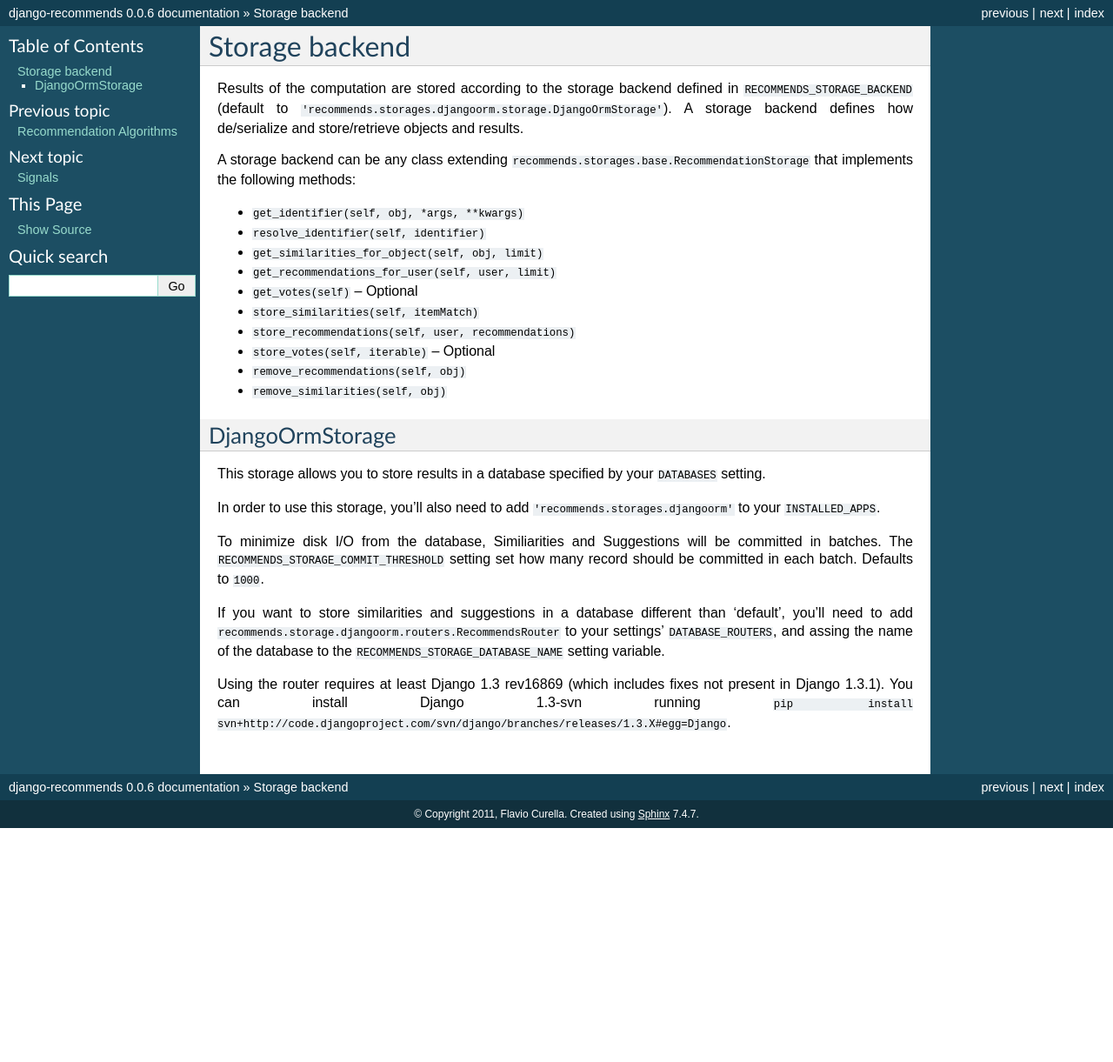
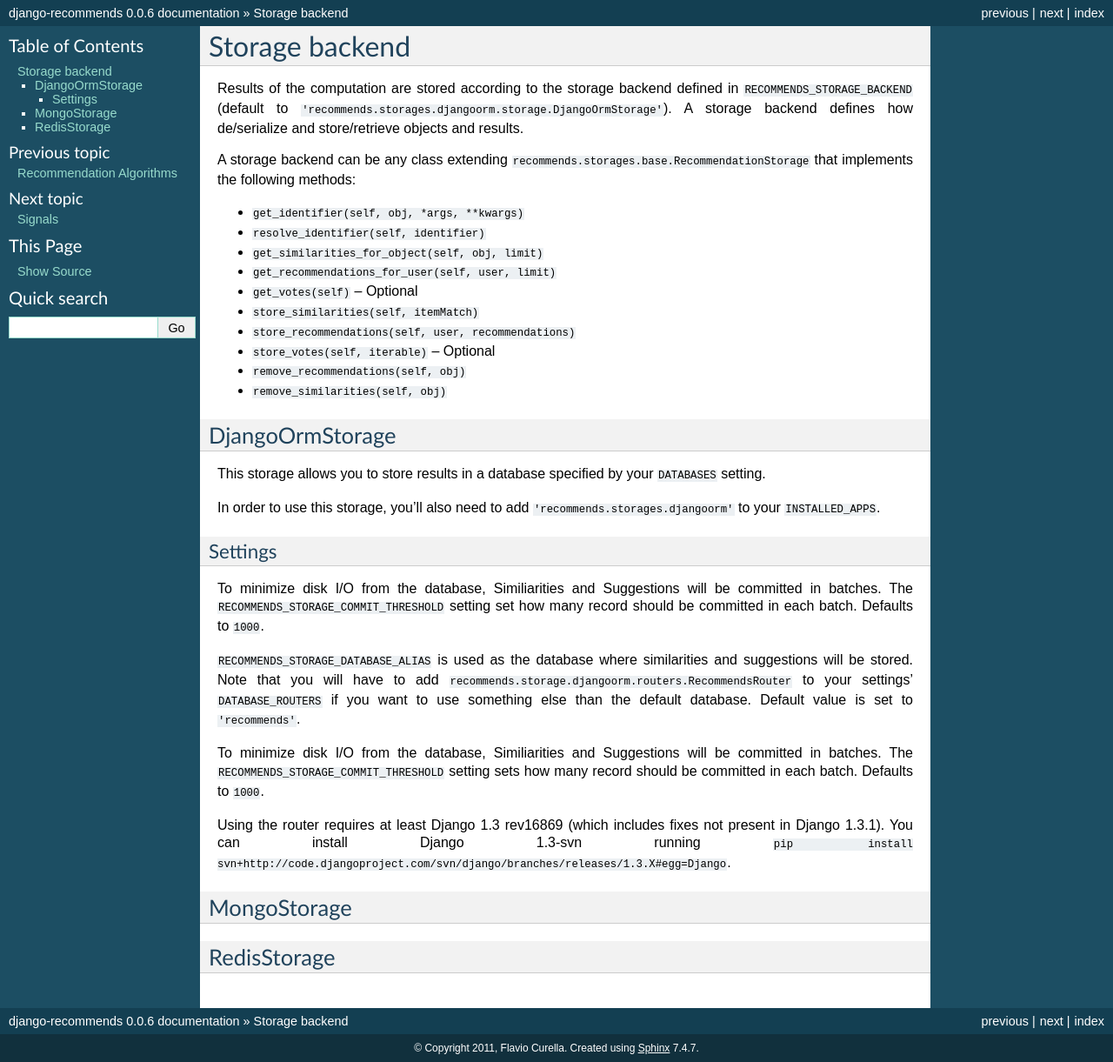
Before and after one commit to fcurella/django-recommends, a Sphinx documentation site: the page built from docs/storages.rst, in a window 1280 px wide. Shown: the whole page at 87% size. Built offline with Sphinx 7.4.7, drawn with Linux system fonts in a browser that asks for light colours; before the commit the page ends 952 px from its top, so only the background shows below that.

Commit message:
changed setting name

```diff
--- a/docs/changelog.rst
+++ b/docs/changelog.rst
@@ -4,7 +4,8 @@ Changelog
 =========
 
 * v0.0.7
-    * added MongodbStorage
+    * added Mongodb storage
+    * added redis storage
 * v0.0.6
 	* added logging
 	* DjangoOrmStorage now saves Similarities and Suggestions in batches, according to the new ``RECOMMENDS_STORAGE_COMMIT_THRESHOLD`` setting.
--- a/docs/storages.rst
+++ b/docs/storages.rst
@@ -26,8 +26,19 @@ This storage allows you to store results in a database specified by your ``DATAB
 
 In order to use this storage, you'll also need to add ``'recommends.storages.djangoorm'`` to your ``INSTALLED_APPS``.
 
+Settings
+~~~~~~~~
+
 To minimize disk I/O from the database, Similiarities and Suggestions will be committed in batches. The ``RECOMMENDS_STORAGE_COMMIT_THRESHOLD`` setting set how many record should be committed in each batch. Defaults to ``1000``.
 
-If you want to store similarities and suggestions in a database different than 'default', you'll need to add ``recommends.storage.djangoorm.routers.RecommendsRouter`` to your settings' ``DATABASE_ROUTERS``, and assing the name of the database to the ``RECOMMENDS_STORAGE_DATABASE_NAME`` setting variable.
+``RECOMMENDS_STORAGE_DATABASE_ALIAS`` is used as the database where similarities and suggestions will be stored. Note that you will have to add ``recommends.storage.djangoorm.routers.RecommendsRouter`` to your settings' ``DATABASE_ROUTERS`` if you want to use something else than the default database. Default value is set to ``'recommends'``.
+
+To minimize disk I/O from the database, Similiarities and Suggestions will be committed in batches. The ``RECOMMENDS_STORAGE_COMMIT_THRESHOLD`` setting sets how many record should be committed in each batch. Defaults to ``1000``.
 
 Using the router requires at least Django 1.3 rev16869 (which includes fixes not present in Django 1.3.1). You can install Django 1.3-svn running ``pip install svn+http://code.djangoproject.com/svn/django/branches/releases/1.3.X#egg=Django``.
+
+MongoStorage
+----------------
+
+RedisStorage
+------------
```
Also changed, not shown: docs/settings.rst (+1 -9 lines), 3 other files.
